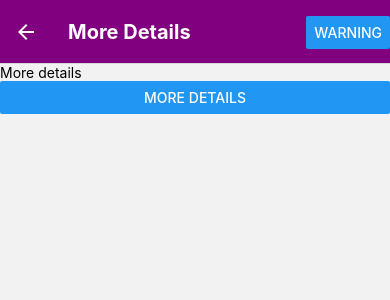
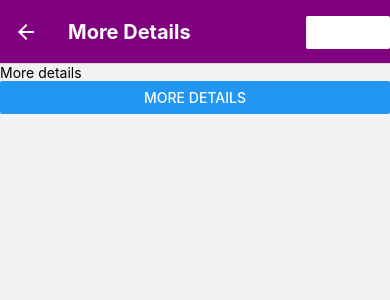
Before and after one commit to J3rrrrry/5520, a React Native app: screen /Details in a window 390 px wide. Shown: the top 300 px of the page. Built offline with nearby package versions, Linux system fonts and the light colour scheme.

Commit message:
Add button header in GoalDetails component, it will show red text and change title to warning

```diff
--- a/App.js
+++ b/App.js
@@ -31,16 +31,6 @@ export default function App() {
           options={({ route }) => {
             return {
               title: route.params ? route.params.goalData.text : "More Details",
-              headerRight: () => {
-                return (
-                  <Button
-                    title="Warning"
-                    onPress={() => {
-                      console.log("Warning");
-                    }}
-                  />
-                );
-              },
             };
           }}
         />
--- a/Components/GoalDetails.js
+++ b/Components/GoalDetails.js
@@ -1,24 +1,43 @@
 import { Button, StyleSheet, Text, View } from "react-native";
-import React from "react";
+import React, { useEffect, useState } from "react";
 
 export default function GoalDetails({ navigation, route }) {
-  console.log(route);
-  function moreDetailsHandler() {
-    navigation.push("Details");
-  }
+    const [warning, setWarning] = useState(false);
+    function moreDetailsHandler() {
+        navigation.push("Details");
+      }
+    function warningHandler() {
+      console.log("warning");
+      setWarning(true);
+      navigation.setOptions({ title: "Warning!" });
+    }
+    useEffect(() => {
+      navigation.setOptions({
+        headerRight: () => {
+          return (
+            <Button title="Warning" color="white" onPress={warningHandler} />
+          );
+        },
+      });
+    }, []);
 
   return (
     <View>
       {route.params ? (
-        <Text>
+        <Text style={warning && styles.warningStyle}>
           Details of a goal with text {route.params.goalData.text} and
           id {route.params.goalData.id}
         </Text>
       ) : (
-        <Text>More details</Text>
+        <Text style={warning && styles.warningStyle}>More details</Text>
       )}
       <Button title="More Details" onPress={moreDetailsHandler} />
     </View>
   );
 }
-const styles = StyleSheet.create({});
+
+const styles = StyleSheet.create({
+  warningStyle: {
+    color: "red",
+  },
+});
```
